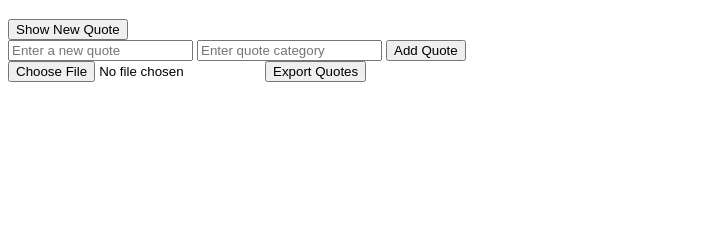
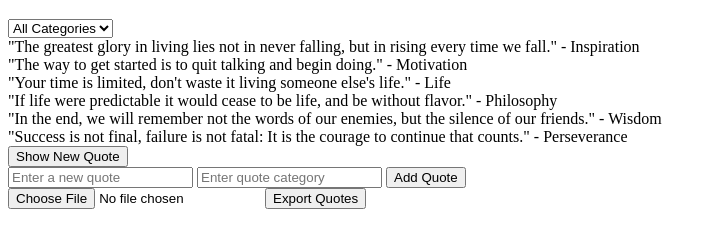
Before and after one commit to Nahombadebo47/alx_fe_javascript, a plain HTML site: page dom-manipulation/index.html in a window 1280 px wide. Shown: the part 61-308 px from the top of the page, without its empty margins (0-716 px from the left). Drawn offline with Linux system fonts and the light colour scheme.

Commit message:
Added Filtering Functionality based on user Preference

```diff
--- a/dom-manipulation/index.html
+++ b/dom-manipulation/index.html
@@ -7,6 +7,10 @@
   </head>
   <body>
     <h1>Dynamic Quote Generator</h1>
+    <select id="categoryFilter" onchange="filterQuotes()">
+      <option value="all">All Categories</option>
+      <!-- Dynamically populated categories will go here -->
+    </select>
     <div id="quoteDisplay"></div>
     <button id="newQuote">Show New Quote</button>
     <div>
--- a/dom-manipulation/script.js
+++ b/dom-manipulation/script.js
@@ -46,11 +46,15 @@ const addQuote = () => {
     const newQuoteCategory = document.getElementById('newQuoteCategory').value;
 
     if (newQuoteText && newQuoteCategory) {
+        const isNewCategory = !quotes.some(quote => quote.category === newQuoteCategory);
         quotes.push({ text: newQuoteText, category: newQuoteCategory });
         saveQuotes();
         document.getElementById('newQuoteText').value = '';
         document.getElementById('newQuoteCategory').value = '';
         alert('New quote added successfully!');
+        if (isNewCategory) {
+            populateCategories();  // Update the dropdown if a new category is added
+        }
     } else {
         alert('Please enter both a quote and a category.');
     }
@@ -61,6 +65,9 @@ const loadQuotes = () => {
     if (storedQuotes) {
         quotes = JSON.parse(storedQuotes);  // Parse the JSON string back into an array
     }
+    const selectedCategory = localStorage.getItem('selectedCategory') || 'all';
+    document.getElementById('categoryFilter').value = selectedCategory;
+    filterQuotes();
 }
 
 const exportToJsonFile = () => {
@@ -88,6 +95,48 @@ const importFromJsonFile = (event) => {
 
 document.getElementById('exportFile').addEventListener('click', exportToJsonFile)
 
+const populateCategories = () => {
+    const categoryFilter = document.getElementById('categoryFilter');
+    const categories = [...new Set(quotes.map(quote => quote.category))];  // Extract unique categories
+
+    // Clear existing options (except "All Categories")
+    categoryFilter.innerHTML = '<option value="all">All Categories</option>';
+
+    // Populate the dropdown with unique categories
+    categories.forEach(category => {
+        const option = document.createElement('option');
+        option.value = category;
+        option.textContent = category;
+        categoryFilter.appendChild(option);
+    });
+}
+
+const filterQuotes = () => {
+    const selectedCategory = document.getElementById('categoryFilter').value;
+    const quoteDisplay = document.getElementById('quoteDisplay');
+
+    // Clear the current displayed quotes
+    quoteDisplay.innerHTML = '';
+
+    // Filter quotes based on the selected category
+    const filteredQuotes = selectedCategory === 'all'
+        ? quotes
+        : quotes.filter(quote => quote.category === selectedCategory);
+
+    // Display the filtered quotes
+    filteredQuotes.forEach(quote => {
+        const quoteElement = document.createElement('div');
+        quoteElement.textContent = `"${quote.text}" - ${quote.category}`;
+        quoteDisplay.appendChild(quoteElement);
+    });
+
+    // Save the selected category to local storage
+    localStorage.setItem('selectedCategory', selectedCategory);
+}
+
+
+
 
 loadLastQuote();
 loadQuotes();
+populateCategories();
```
